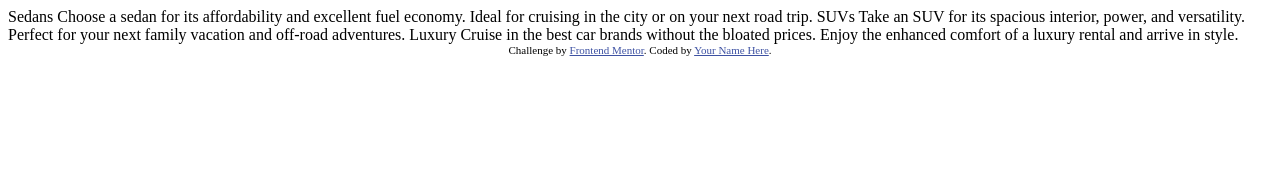
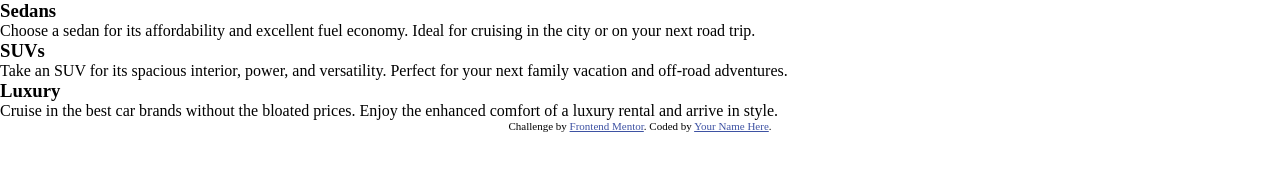
Before and after one commit to amallen1/columnPreviewCard, a plain HTML site: page index.html in a window 1280 px wide. Drawn offline with Linux system fonts and the light colour scheme.

Commit message:
started up project

```diff
--- a/index.html
+++ b/index.html
@@ -1,36 +1,57 @@
 <!DOCTYPE html>
 <html lang="en">
   <head>
-  <meta charset="UTF-8">
-  <meta name="viewport" content="width=device-width, initial-scale=1.0"> <!-- displays site properly based on user's device -->
+    <meta charset="UTF-8" />
+    <meta name="viewport" content="width=device-width, initial-scale=1.0" />
+    <link rel="stylesheet" href="styles.css">
+    <!-- displays site properly based on user's device -->
 
-  <link rel="icon" type="image/png" sizes="32x32" href="./images/favicon-32x32.png">
+    <link
+      rel="icon"
+      type="image/png"
+      sizes="32x32"
+      href="./images/favicon-32x32.png"
+    />
 
     <title>Frontend Mentor | 3-column preview card component</title>
 
     <!-- Feel free to remove these styles or customise in your own stylesheet 👍 -->
     <style>
-    .attribution { font-size: 11px; text-align: center; }
-    .attribution a { color: hsl(228, 45%, 44%); }
+      .attribution {
+        font-size: 11px;
+        text-align: center;
+      }
+      .attribution a {
+        color: hsl(228, 45%, 44%);
+      }
     </style>
   </head>
   <body>
+    <div class="grid">
+      <h3>Sedans</h3>
+      <p>
+        Choose a sedan for its affordability and excellent fuel economy. Ideal
+        for cruising in the city or on your next road trip.
+      </p>
 
-  Sedans
-  Choose a sedan for its affordability and excellent fuel economy. Ideal for cruising in the city
-  or on your next road trip.
+      <h3>SUVs</h3>
+      <p>
+        Take an SUV for its spacious interior, power, and versatility. Perfect
+        for your next family vacation and off-road adventures.
+      </p>
 
-  SUVs
-  Take an SUV for its spacious interior, power, and versatility. Perfect for your next family vacation
-  and off-road adventures.
-
-  Luxury
-  Cruise in the best car brands without the bloated prices. Enjoy the enhanced comfort of a luxury
-  rental and arrive in style.
+      <h3>Luxury</h3>
+      <p>
+        Cruise in the best car brands without the bloated prices. Enjoy the
+        enhanced comfort of a luxury rental and arrive in style.
+      </p>
+    </div>
 
     <div class="attribution">
-    Challenge by <a href="https://www.frontendmentor.io?ref=challenge" target="_blank">Frontend Mentor</a>.
-    Coded by <a href="#">Your Name Here</a>.
+      Challenge by
+      <a href="https://www.frontendmentor.io?ref=challenge" target="_blank"
+        >Frontend Mentor</a
+      >. Coded by <a href="#">Your Name Here</a>.
     </div>
   </body>
 </html>
--- /dev/null
+++ b/styles.scss
@@ -0,0 +1,5 @@
+* {
+    margin:0;
+    padding: 0;
+    box-sizing: border-box;
+}
```
Also changed, not shown: styles.css (added), 1 other file. Lines whose indentation alone changed are shown as unchanged.
